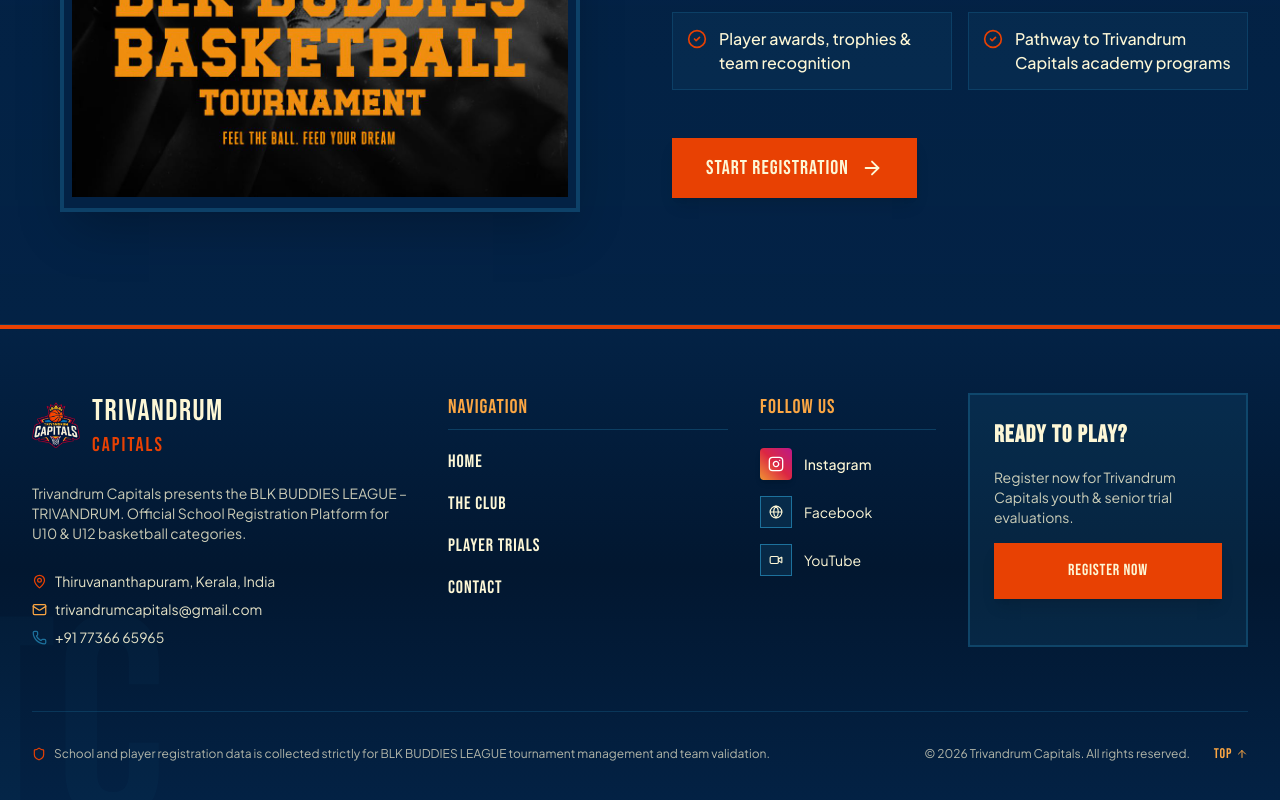
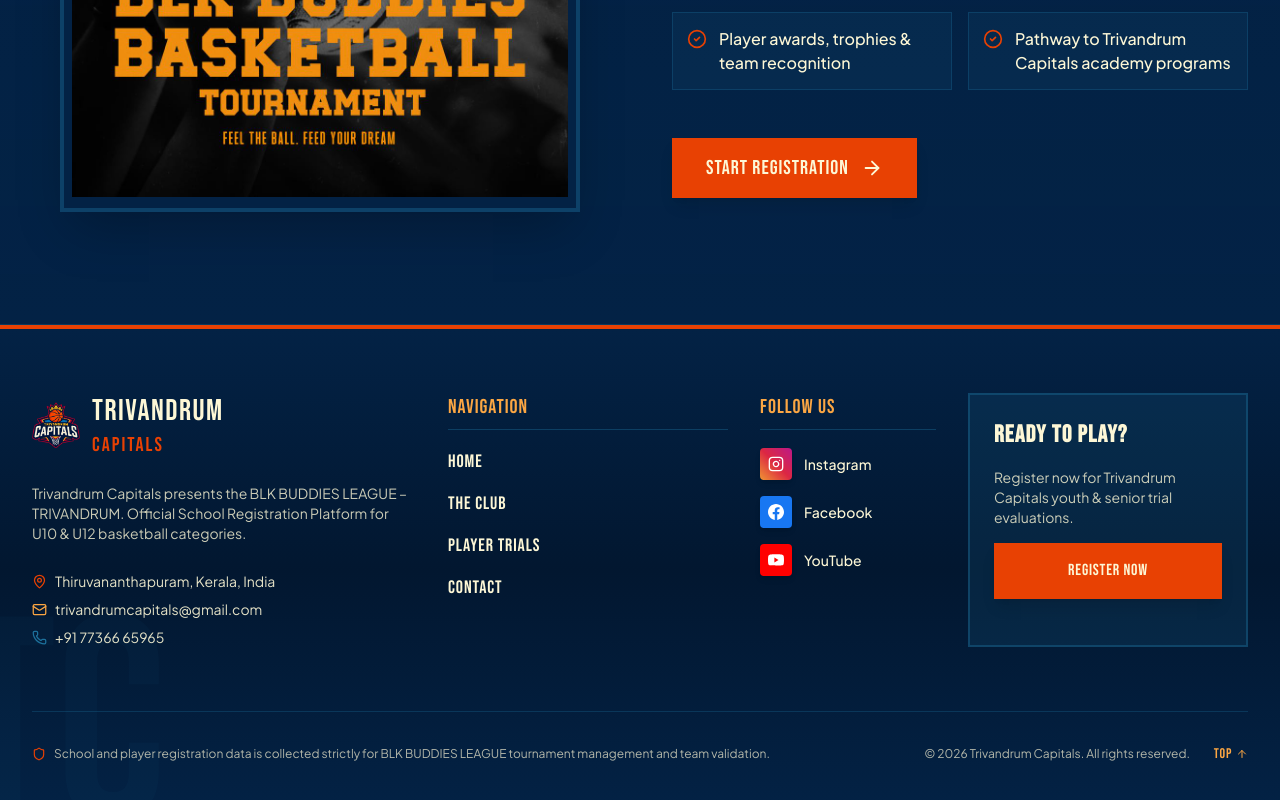
Before and after one commit to highphaus/TrivandrumCapitals, a Next.js app: page / in a window 1280 px wide. Shown: the part 2345-3145 px from the top of the page. Built offline with nearby package versions, Linux system fonts and the light colour scheme.

Commit message:
feat: add official Facebook icon and post URL to footer socials

```diff
--- a/src/components/Footer.tsx
+++ b/src/components/Footer.tsx
@@ -5,8 +5,6 @@
   MapPin as MapPinIcon,
   Mail as MailIcon,
   Phone as PhoneIcon,
-  Globe as GlobeIcon,
-  Video as VideoIcon,
   Shield as ShieldIcon,
   ArrowUp as ArrowUpIcon,
 } from "lucide-react";
@@ -14,8 +12,6 @@
 const MapPin = MapPinIcon as any;
 const Mail = MailIcon as any;
 const Phone = PhoneIcon as any;
-const Globe = GlobeIcon as any;
-const Video = VideoIcon as any;
 const Shield = ShieldIcon as any;
 const ArrowUp = ArrowUpIcon as any;
 
@@ -35,6 +31,34 @@
       <rect width="20" height="20" x="2" y="2" rx="5" ry="5" />
       <path d="M16 11.37A4 4 0 1 1 12.63 8 4 4 0 0 1 16 11.37z" />
       <line x1="17.5" x2="17.51" y1="6.5" y2="6.5" />
+    </svg>
+  );
+}
+
+function FacebookIcon({ size = 16, className = "" }: { size?: number; className?: string }) {
+  return (
+    <svg
+      width={size}
+      height={size}
+      viewBox="0 0 24 24"
+      fill="currentColor"
+      className={className}
+    >
+      <path d="M24 12.073c0-6.627-5.373-12-12-12s-12 5.373-12 12c0 5.99 4.388 10.954 10.125 11.854v-8.385H7.078v-3.47h3.047V9.43c0-3.007 1.792-4.669 4.533-4.669 1.312 0 2.686.235 2.686.235v2.953H15.83c-1.491 0-1.956.925-1.956 1.874v2.25h3.328l-.532 3.47h-2.796v8.385C19.612 23.027 24 18.062 24 12.073z" />
+    </svg>
+  );
+}
+
+function YouTubeIcon({ size = 16, className = "" }: { size?: number; className?: string }) {
+  return (
+    <svg
+      width={size}
+      height={size}
+      viewBox="0 0 24 24"
+      fill="currentColor"
+      className={className}
+    >
+      <path d="M23.498 6.186a3.016 3.016 0 0 0-2.122-2.136C19.505 3.545 12 3.545 12 3.545s-7.505 0-9.377.505A3.017 3.017 0 0 0 .502 6.186C0 8.07 0 12 0 12s0 3.93.502 5.814a3.016 3.016 0 0 0 2.122 2.136c1.871.505 9.376.505 9.376.505s7.505 0 9.377-.505a3.015 3.015 0 0 0 2.122-2.136C24 15.93 24 12 24 12s0-3.93-.502-5.814zM9.545 15.568V8.432L15.818 12l-6.273 3.568z" />
     </svg>
   );
 }
@@ -159,24 +183,26 @@
                 <a
                   href={clubConfig.contact.socials.facebook}
                   target="_blank"
-                  rel="noreferrer"
-                  className="inline-flex items-center gap-2.5 sm:gap-3 text-xs sm:text-sm text-brand-cream hover:text-brand-orange transition-colors py-0.5"
+                  rel="noopener noreferrer"
+                  className="inline-flex items-center gap-2.5 sm:gap-3 text-xs sm:text-sm text-brand-cream hover:text-brand-orange transition-colors py-0.5 group"
+                  aria-label="Follow Trivandrum Capitals on Facebook"
                 >
-                  <div className="w-7 h-7 sm:w-8 sm:h-8 bg-brand-blue/20 border border-brand-blue flex items-center justify-center shrink-0">
-                    <Globe size={14} />
+                  <div className="w-8 h-8 rounded bg-[#1877F2] flex items-center justify-center shrink-0 shadow-md transform group-hover:scale-110 transition-transform">
+                    <FacebookIcon size={16} className="text-white" />
                   </div>
-                  <span>Facebook</span>
+                  <span className="font-medium group-hover:text-brand-yellow transition-colors">Facebook</span>
                 </a>
                 <a
                   href={clubConfig.contact.socials.youtube}
                   target="_blank"
-                  rel="noreferrer"
-                  className="inline-flex items-center gap-2.5 sm:gap-3 text-xs sm:text-sm text-brand-cream hover:text-brand-orange transition-colors py-0.5"
+                  rel="noopener noreferrer"
+                  className="inline-flex items-center gap-2.5 sm:gap-3 text-xs sm:text-sm text-brand-cream hover:text-brand-orange transition-colors py-0.5 group"
+                  aria-label="Watch Trivandrum Capitals on YouTube"
                 >
-                  <div className="w-7 h-7 sm:w-8 sm:h-8 bg-brand-blue/20 border border-brand-blue flex items-center justify-center shrink-0">
-                    <Video size={14} />
+                  <div className="w-8 h-8 rounded bg-[#FF0000] flex items-center justify-center shrink-0 shadow-md transform group-hover:scale-110 transition-transform">
+                    <YouTubeIcon size={16} className="text-white" />
                   </div>
-                  <span>YouTube</span>
+                  <span className="font-medium group-hover:text-brand-yellow transition-colors">YouTube</span>
                 </a>
               </div>
             </div>
--- a/src/config/club.ts
+++ b/src/config/club.ts
@@ -96,7 +96,7 @@
     phonePlaceholder: "+91 77366 65965",
     socials: {
       instagram: "https://www.instagram.com/trivandrum_capitals?stkn=NGRvcHh4Z256MjF6",
-      facebook: "https://facebook.com",
+      facebook: "https://www.facebook.com/share/p/1EkLbqp1rp/",
       youtube: "https://youtube.com",
     },
   },
```
